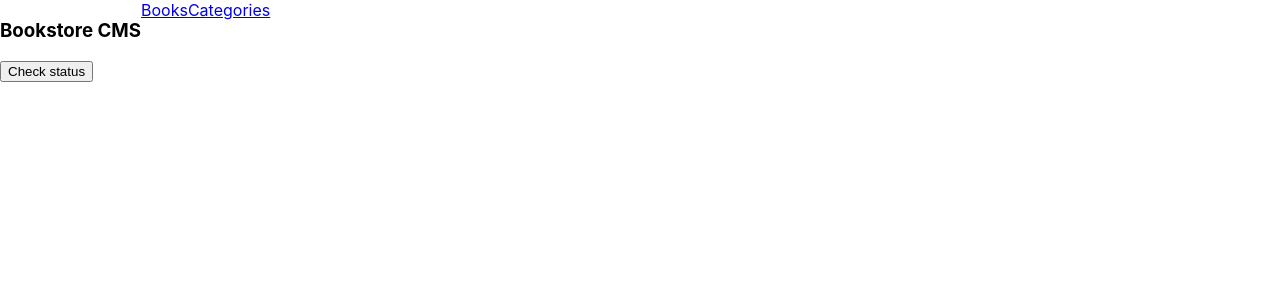
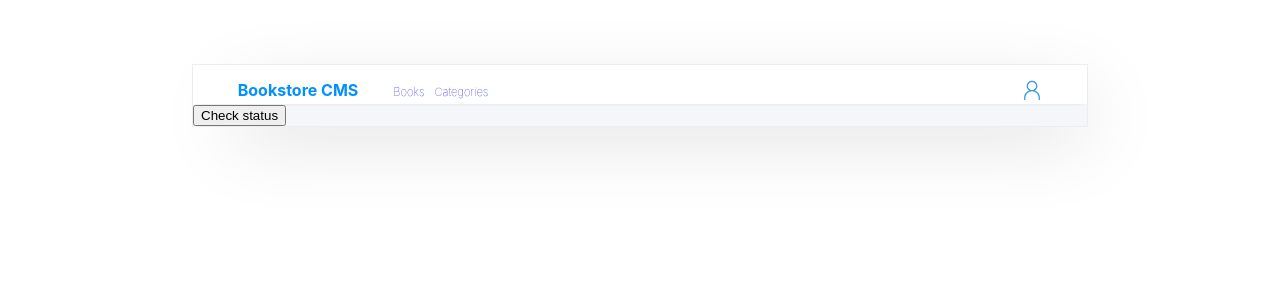
Before and after one commit to kosher9/Bookstore, a React (Create React App) app: page /categories in a window 1280 px wide. Shown: the top 300 px of the page. Built offline with nearby package versions, Linux system fonts and the light colour scheme.

Commit message:
Add some style

```diff
--- a/src/App.css
+++ b/src/App.css
@@ -1,3 +1,10 @@
 .App {
   color: rgb(17, 18, 18);
+  background-color: #f5f6fa;
+  margin-left: 15%;
+  margin-right: 15%;
+  margin-top: 5%;
+  margin-bottom: 5%;
+  border: #ededed solid 0.5px;
+  box-shadow: 20px 20px 80px -25px #888888;
 }
--- a/src/App.js
+++ b/src/App.js
@@ -7,13 +7,13 @@ import Categories from './components/Categories';
 
 function App() {
   return (
-    <>
+    <div className="App">
       <NavBar />
       <Routes>
         <Route exact path="/" element={<Books />} />
         <Route path="/categories" element={<Categories />} />
       </Routes>
-    </>
+    </div>
   );
 }
 
--- a/src/components/Book.css
+++ b/src/components/Book.css
@@ -1,3 +1,111 @@
-.book{
-    display: flex;
+@import url('https://fonts.googleapis.com/css2?family=Poppins:wght@100;200;300;500;700&display=swap');
+
+:root {
+  --font: 'Poppins', sans-serif;
 }
+
+.book {
+  display: flex;
+  justify-content: space-between;
+  background-color: white;
+  padding-left: 5px;
+  padding-right: 5px;
+  font-family: var(--font);
+  font-weight: 200;
+  border: #dfdfdf solid 1px;
+  box-shadow: 1px 1px 8px -5px #888888;
+  border-radius: 5px;
+}
+
+.category,
+.title,
+.author {
+  font-weight: 200;
+}
+
+.category {
+  font-size: 0.7rem;
+  font-style: normal;
+  color: #121212;
+  margin: 0 !important;
+}
+
+.title {
+  font-size: 0.8rem;
+  font-family: var(--font);
+  font-weight: 500;
+  margin: 0 !important;
+}
+
+.author {
+  font-size: 0.7rem;
+  font-style: normal;
+  margin: 0 !important;
+  color: #4386bf;
+}
+
+.ctn-book-action {
+  margin-top: 15px;
+  display: flex;
+  justify-content: space-between;
+  gap: 5px;
+}
+
+.ctn-book-action > span {
+  color: #c7c6c6;
+}
+
+.ctn-book-action > h4 {
+  margin: 0 !important;
+  font-size: 0.7rem;
+  font-style: normal;
+  font-weight: 200;
+  color: #4386bf;
+}
+
+.state-progress > h5 {
+  margin: 0 !important;
+  font-style: normal;
+  font-weight: 200;
+}
+
+.prog-numb {
+  font-size: 1.5rem;
+}
+
+.ctn-right > h5 {
+  margin-top: 0 !important;
+  margin-bottom: 3px;
+  font-style: normal;
+  font-weight: 200;
+}
+
+.cur-chap{
+  font-size: 0.7rem;
+}
+
+.chap{
+  font-size: 0.6rem;
+  font-weight: 500;
+  font-style: normal;
+}
+
+.chap-but{
+  color: white;
+  border: #0290ff solid 1px;
+  background-color: #0290ff;
+  padding-left: 25px;
+  padding-right: 25px;
+  margin-top: 10px;
+}
+
+.remove-but{
+  background-color: transparent;
+  border: transparent;
+  font-size: 00.7rem;
+  font-style: normal;
+  font-weight: 200;
+  color: #4385bf96;
+  cursor: pointer;
+  padding-bottom: 10px;
+}
--- a/src/components/Book.js
+++ b/src/components/Book.js
@@ -15,38 +15,38 @@ export default function Book(props) {
     <div className="book">
       <div className="ctn-left">
         <div className="ctn-book-info">
-          <h5 className="categpry">{book.category}</h5>
+          <h5 className="category">{book.category}</h5>
           <h2 className="title">{book.title}</h2>
           <h5 className="author">{book.author}</h5>
         </div>
         <div className="ctn-book-action">
           <h4>Comments</h4>
-          <h4>Remove</h4>
+          <span>|</span>
+          <button className="remove-but" type="button" onClick={removeBook}>
+            Remove
+          </button>
+          <span>|</span>
           <h4>Edit</h4>
         </div>
       </div>
 
       <div className="ctn-middle">
         <div>
-          <image src={book.image} alt={book.title} />
+          <image alt={book.title} />
         </div>
         <div className="state-progress">
-          <h5>64%</h5>
+          <h5 className="prog-numb">64%</h5>
           <h5>completed</h5>
         </div>
       </div>
 
       <div className="ctn-right">
-        <h5>CURRENT CHAPTER</h5>
-        <h5>Chapter 14</h5>
-        <button type="button">UPDATE PROGRESS</button>
+        <h5 className="cur-chap">CURRENT CHAPTER</h5>
+        <h5 className="chap">Chapter 14</h5>
+        <button className="chap-but" type="button">
+          Update progress
+        </button>
       </div>
-
-      <div className="book-title">{book.title}</div>
-      <div className="book-authors">{book.author}</div>
-      <button type="button" onClick={removeBook}>
-        Remove
-      </button>
     </div>
   );
 }
--- /dev/null
+++ b/src/components/Books.css
@@ -0,0 +1,11 @@
+.book-list {
+  list-style: none;
+  padding-left: 5%;
+  padding-right: 5%;
+}
+
+hr {
+  margin-left: 5%;
+  margin-right: 5%;
+  background-color: rgba(238, 238, 238, 0.749);
+}
--- a/src/components/Books.js
+++ b/src/components/Books.js
@@ -1,4 +1,5 @@
 import React, { useEffect } from 'react';
+import './Books.css';
 import { useDispatch, useSelector } from 'react-redux';
 import Book from './Book';
 import Form from './Form';
@@ -17,10 +18,11 @@ export default function Books() {
       <ul className="book-list">
         {books?.map((book) => (
           <li key={book.id}>
-            <Book id={book.id} title={book.title} author={book.author} />
+            <Book id={book.id} title={book.title} author={book.author} category={book.category} />
           </li>
         ))}
       </ul>
+      <hr />
       <Form />
     </div>
   );
--- /dev/null
+++ b/src/components/Form.css
@@ -0,0 +1,29 @@
+.form {
+  margin-left: 5%;
+  margin-right: 5%;
+}
+
+.form-head {
+  font-size: 0.8rem;
+  color: rgb(127, 127, 127);
+}
+
+form {
+  display: flex;
+  justify-content: space-between;
+  margin-bottom: 20px;
+}
+
+form > input:focus {
+  outline: none;
+  border: #0290ff solid 1px;
+}
+
+.form-but {
+  color: white;
+  border: #0290ff solid 1px;
+  background-color: #0290ff;
+  padding-left: 25px;
+  padding-right: 25px;
+  margin-top: 10px;
+}
--- a/src/components/Form.js
+++ b/src/components/Form.js
@@ -1,4 +1,5 @@
 import React, { useState } from 'react';
+import './Form.css';
 import { useDispatch } from 'react-redux';
 import { v4 as uuidv4 } from 'uuid';
 import { saveBook } from '../redux/books/books';
@@ -17,7 +18,10 @@ export default function Form() {
     const category = 'Fiction';
     const { bookTitle, bookAuthor } = inputValues;
     const book = {
-      id, bookTitle, bookAuthor, category,
+      id,
+      bookTitle,
+      bookAuthor,
+      category,
     };
     dispatch(saveBook(book));
   };
@@ -30,10 +34,12 @@ export default function Form() {
   };
 
   return (
+    <div className="form">
+      <h3 className="form-head">ADD NEW BOOK</h3>
       <form onSubmit={submitBook}>
         <input
           type="text"
-        placeholder="Title"
+          placeholder="Book title"
           name="bookTitle"
           onChange={updateInput}
         />
@@ -43,7 +49,14 @@ export default function Form() {
           name="bookAuthor"
           onChange={updateInput}
         />
-      <input type="submit" value="Add Book" />
+        <select name="category" id="cars">
+          <option value="fiction">Fiction</option>
+          <option value="action">Action</option>
+          <option value="fantaisy">Fantaisy</option>
+          <option value="drama">Drama</option>
+        </select>
+        <input className="form-but" type="submit" value="Add Book" />
       </form>
+    </div>
   );
 }
--- a/src/components/NavBar.css
+++ b/src/components/NavBar.css
@@ -1,3 +1,37 @@
-header{
-    display: flex;
+header {
+  background-color: white;
+  display: flex;
+  justify-content: space-between;
+  padding-top: 15px;
+  padding-left: 5%;
+  padding-right: 5%;
+  box-shadow: 0px 2px 5px -5px #888888;
 }
+
+.header-left {
+  display: flex;
+}
+
+.header-title {
+  margin: 0 !important;
+  color: #0290ff;
+  height: fit-content;
+  font-size: 1rem;
+  margin-top: 50%;
+}
+
+nav {
+  margin-left: 25px;
+  height: fit-content;
+}
+
+nav > a {
+  font-weight: 100;
+  font-size: 0.7rem;
+  margin-left: 10px;
+}
+
+img{
+    width: 20px;
+    height: 20px;
+}
--- a/src/components/NavBar.js
+++ b/src/components/NavBar.js
@@ -1,15 +1,25 @@
 import React from 'react';
 import './NavBar.css';
 import { Link } from 'react-router-dom';
+import user from '../user.png';
 
 export default function NavBar() {
   return (
     <header>
-      <h3>Bookstore CMS</h3>
-      <nav>
-        <Link to="/">Books</Link>
-        <Link to="/categories">Categories</Link>
-      </nav>
+      <div className="header-left">
+        <h3 className="header-title">Bookstore CMS</h3>
+        <nav>
+          <Link to="/" style={{ textDecoration: 'none' }}>
+            Books
+          </Link>
+          <Link to="/categories" style={{ textDecoration: 'none' }}>
+            Categories
+          </Link>
+        </nav>
+      </div>
+      <div className="header-right">
+        <img src={user} alt="user" />
+      </div>
     </header>
   );
 }
--- a/src/redux/books/books.js
+++ b/src/redux/books/books.js
@@ -84,6 +84,7 @@ export const fetchBooks = () => async (dispatch) => {
     id: key,
     title: bookList[key][0].title,
     author: bookList[key][0].author,
+    category: bookList[key][0].category,
   }));
   dispatch(getBooks(books));
 };
```
Also changed, not shown: src/user.png (added). Lines whose indentation alone changed are shown as unchanged.
